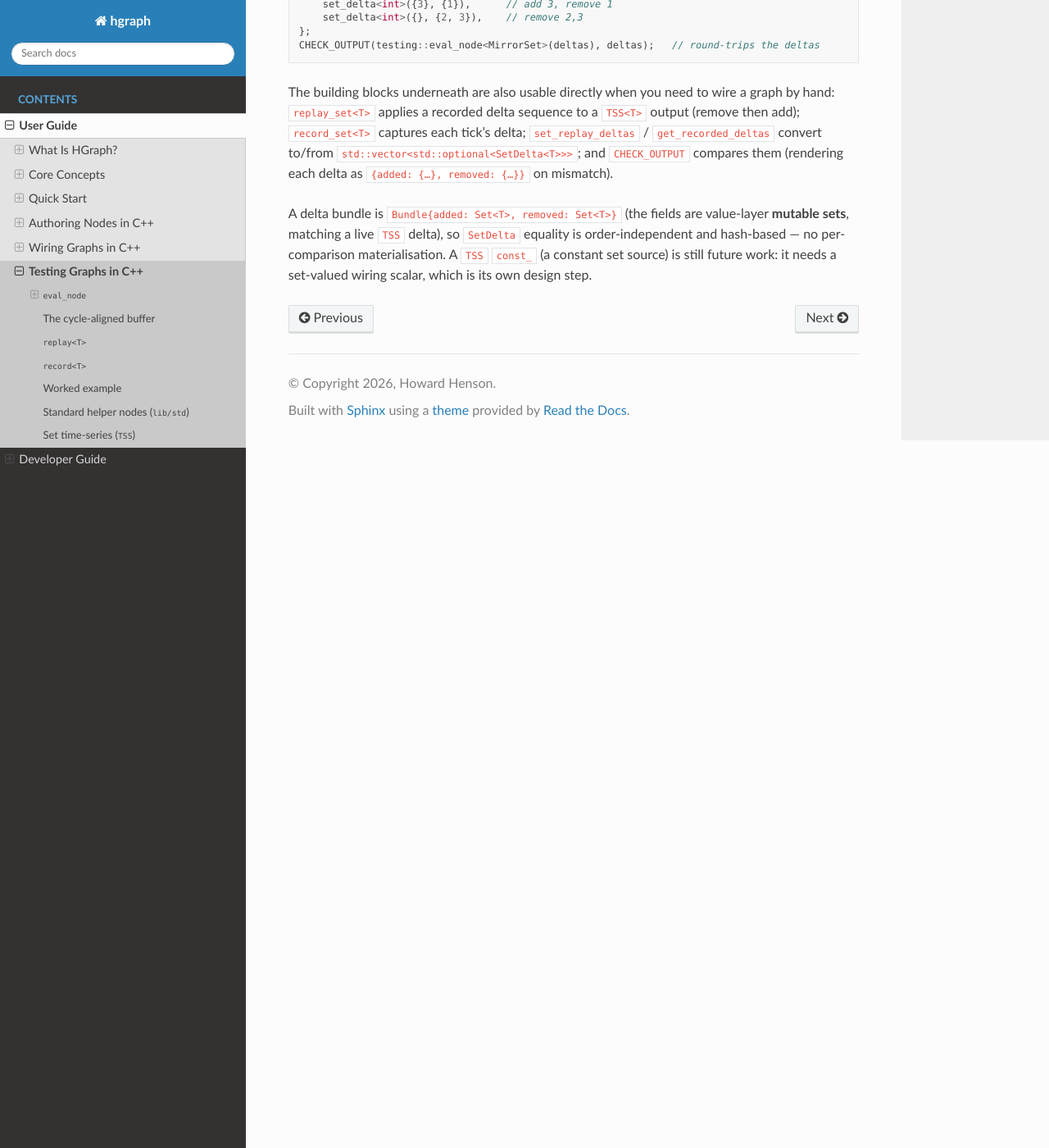
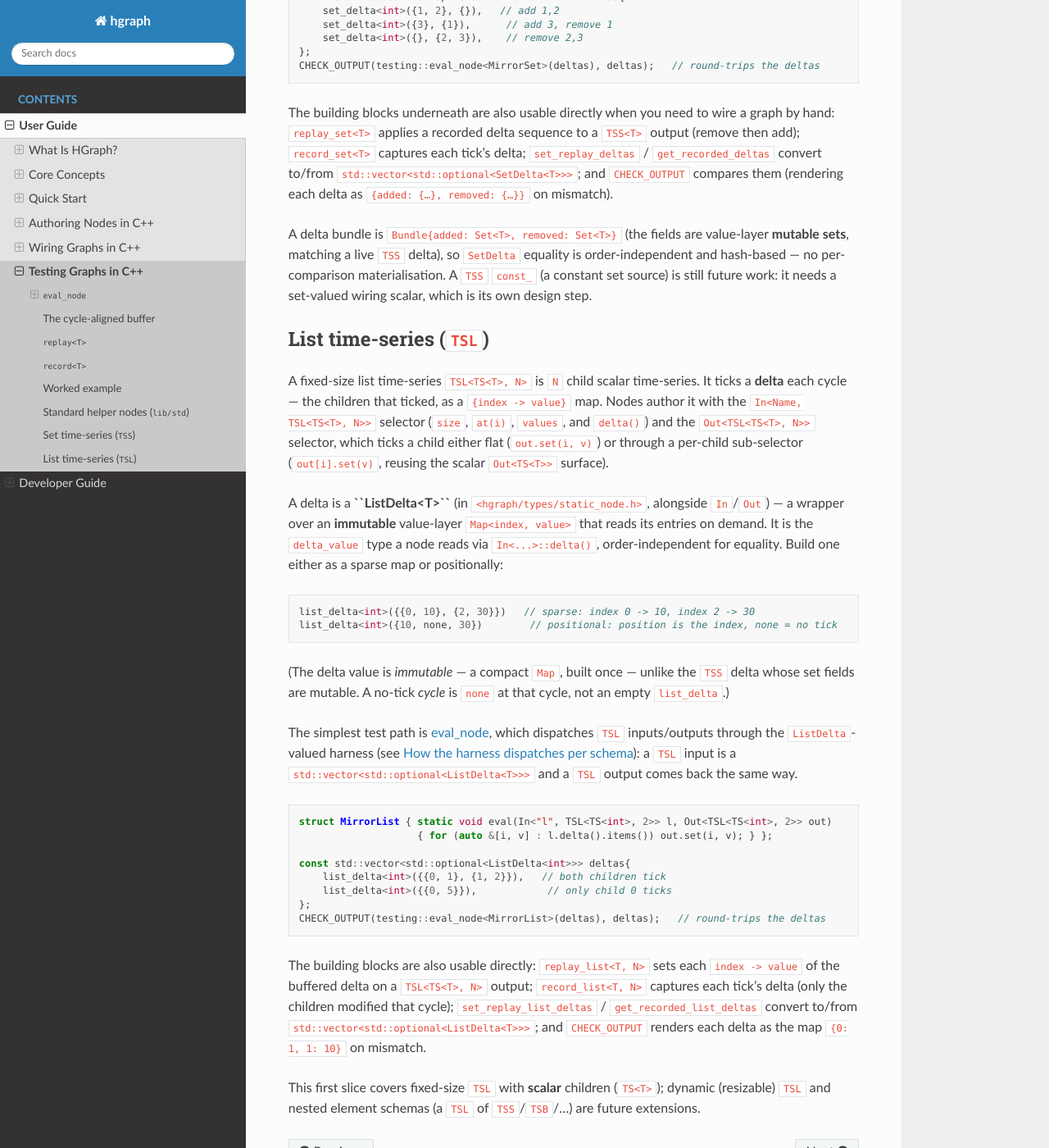
Before and after one commit to hhenson/hg_cpp, a Sphinx documentation site: the page built from docs/source/user_guide/testing_graphs_cpp.rst, in a window 1280 px wide and 1400 px high, scrolled down 5009 px. Shown: the whole window at 82% size. Built offline with Sphinx 7.4.7 and the Read the Docs theme 3.1.0, drawn with Linux system fonts in a browser that asks for light colours; some of the changed text lies outside the part shown.

Commit message:
First pass on TSL

```diff
--- a/docs/source/developer_guide/data_structures/schemas/scalar.rst
+++ b/docs/source/developer_guide/data_structures/schemas/scalar.rst
@@ -101,7 +101,9 @@ A scalar schema has one of nine kinds, recorded on its
     ``set_item`` / ``remove`` / ``clear`` through ``MutableMapView``. As with
     the list, mutability is an explicit schema axis that interns separately.
     A mutable ``Map<string, Any>`` is the backing for the runtime
-    ``GlobalState`` injectable.
+    ``GlobalState`` injectable; an **immutable** ``Map<int64, T>`` (built once
+    via ``MapBuilder``) is the delta value of a ``TSL`` time-series in the
+    testing toolkit.
 
 ``CyclicBuffer``
     Fixed-capacity ring buffer of one element type.
--- a/docs/source/user_guide/testing_graphs_cpp.rst
+++ b/docs/source/user_guide/testing_graphs_cpp.rst
@@ -72,11 +72,13 @@ input may be a braced list (its type is inferred); later inputs are passed as
    CHECK_OUTPUT(testing::eval_node<Sum>({1, none, 3}, rhs), {11, 21, 33});  // lhs persists at cycle 1
 
 The first parameter must be a time-series input, and the node must have exactly one
-output. ``eval_node`` drives both **scalar** ``TS<T>`` and **set** ``TSS<T>`` inputs
-and outputs: a ``TSS`` input/output exchanges a per-cycle ``SetDelta<T>`` rather than a
-bare value (see *Set time-series* below). Other container types
-(``TSB``/``TSL``/``TSD``/``TSW``) are a future extension — each is one new
-``ts_harness`` specialisation (see below) plus its ``replay``/``record`` pair.
+output. ``eval_node`` drives **scalar** ``TS<T>``, **set** ``TSS<T>``, and fixed-size
+**list** ``TSL<TS<T>, N>`` inputs and outputs: a ``TSS`` input/output exchanges a
+per-cycle ``SetDelta<T>`` and a ``TSL`` one a per-cycle ``ListDelta<T>``, rather than a
+bare value (see *Set time-series* and *List time-series* below). The remaining
+container types (``TSB``/``TSD``/``TSW``, and dynamic/nested ``TSL``) are a future
+extension — each is one new ``ts_harness`` specialisation (see below) plus its
+``replay``/``record`` pair.
 
 .. _ts-harness:
 
@@ -85,9 +87,10 @@ How the harness dispatches per schema
 
 ``eval_node`` itself is schema-agnostic: for each input and the output it consults a
 ``ts_harness<S>`` trait (in ``<hgraph/lib/testing/eval_node.h>``) that names the
-per-cycle **harness element** (``T`` for ``TS<T>``, ``SetDelta<T>`` for ``TSS<T>``)
-and the four operations it needs — wire the ``replay`` source, seed its buffer, wire
-the ``record`` sink, and read the captured buffer back. The first input's element type
+per-cycle **harness element** (``T`` for ``TS<T>``, ``SetDelta<T>`` for ``TSS<T>``,
+``ListDelta<T>`` for ``TSL<TS<T>, N>``) and the four operations it needs — wire the
+``replay`` source, seed its buffer, wire the ``record`` sink, and read the captured
+buffer back. The first input's element type
 is what the (braced) first argument holds, and the output's element type is what the
 returned ``std::vector<std::optional<…>>`` holds. Supporting a new time-series kind is
 therefore a localised change: add a ``ts_harness`` specialisation alongside that kind's
@@ -271,3 +274,54 @@ value-layer **mutable sets**, matching a live ``TSS`` delta), so ``SetDelta``
 equality is order-independent and hash-based — no per-comparison materialisation. A
 ``TSS`` ``const_`` (a constant set source) is still future work: it needs a
 set-valued wiring scalar, which is its own design step.
+
+List time-series (``TSL``)
+--------------------------
+
+A fixed-size list time-series ``TSL<TS<T>, N>`` is ``N`` child scalar time-series. It
+ticks a **delta** each cycle — the children that ticked, as a ``{index -> value}``
+map. Nodes author it with the ``In<Name, TSL<TS<T>, N>>`` selector (``size``, ``at(i)``,
+``values``, and ``delta()``) and the ``Out<TSL<TS<T>, N>>`` selector, which ticks a
+child either flat (``out.set(i, v)``) or through a per-child sub-selector
+(``out[i].set(v)``, reusing the scalar ``Out<TS<T>>`` surface).
+
+A delta is a **``ListDelta<T>``** (in ``<hgraph/types/static_node.h>``, alongside
+``In``/``Out``) — a wrapper over an **immutable** value-layer ``Map<index, value>``
+that reads its entries on demand. It is the ``delta_value`` type a node reads via
+``In<...>::delta()``, order-independent for equality. Build one either as a sparse map
+or positionally:
+
+.. code-block:: cpp
+
+   list_delta<int>({{0, 10}, {2, 30}})   // sparse: index 0 -> 10, index 2 -> 30
+   list_delta<int>({10, none, 30})        // positional: position is the index, none = no tick
+
+(The delta value is *immutable* — a compact ``Map``, built once — unlike the ``TSS``
+delta whose set fields are mutable. A no-tick *cycle* is ``none`` at that cycle, not an
+empty ``list_delta``.)
+
+The simplest test path is :ref:`eval_node <eval-node>`, which dispatches ``TSL``
+inputs/outputs through the ``ListDelta``-valued harness (see :ref:`ts-harness`): a
+``TSL`` input is a ``std::vector<std::optional<ListDelta<T>>>`` and a ``TSL`` output
+comes back the same way.
+
+.. code-block:: cpp
+
+   struct MirrorList { static void eval(In<"l", TSL<TS<int>, 2>> l, Out<TSL<TS<int>, 2>> out)
+                       { for (auto &[i, v] : l.delta().items()) out.set(i, v); } };
+
+   const std::vector<std::optional<ListDelta<int>>> deltas{
+       list_delta<int>({{0, 1}, {1, 2}}),   // both children tick
+       list_delta<int>({{0, 5}}),            // only child 0 ticks
+   };
+   CHECK_OUTPUT(testing::eval_node<MirrorList>(deltas), deltas);   // round-trips the deltas
+
+The building blocks are also usable directly: ``replay_list<T, N>`` sets each
+``index -> value`` of the buffered delta on a ``TSL<TS<T>, N>`` output; ``record_list<T,
+N>`` captures each tick's delta (only the children modified that cycle); ``set_replay_list_deltas``
+/ ``get_recorded_list_deltas`` convert to/from ``std::vector<std::optional<ListDelta<T>>>``;
+and ``CHECK_OUTPUT`` renders each delta as the map ``{0: 1, 1: 10}`` on mismatch.
+
+This first slice covers fixed-size ``TSL`` with **scalar** children (``TS<T>``);
+dynamic (resizable) ``TSL`` and nested element schemas (a ``TSL`` of ``TSS``/``TSB``/…)
+are future extensions.
```
Also changed, not shown: 6 other files.
